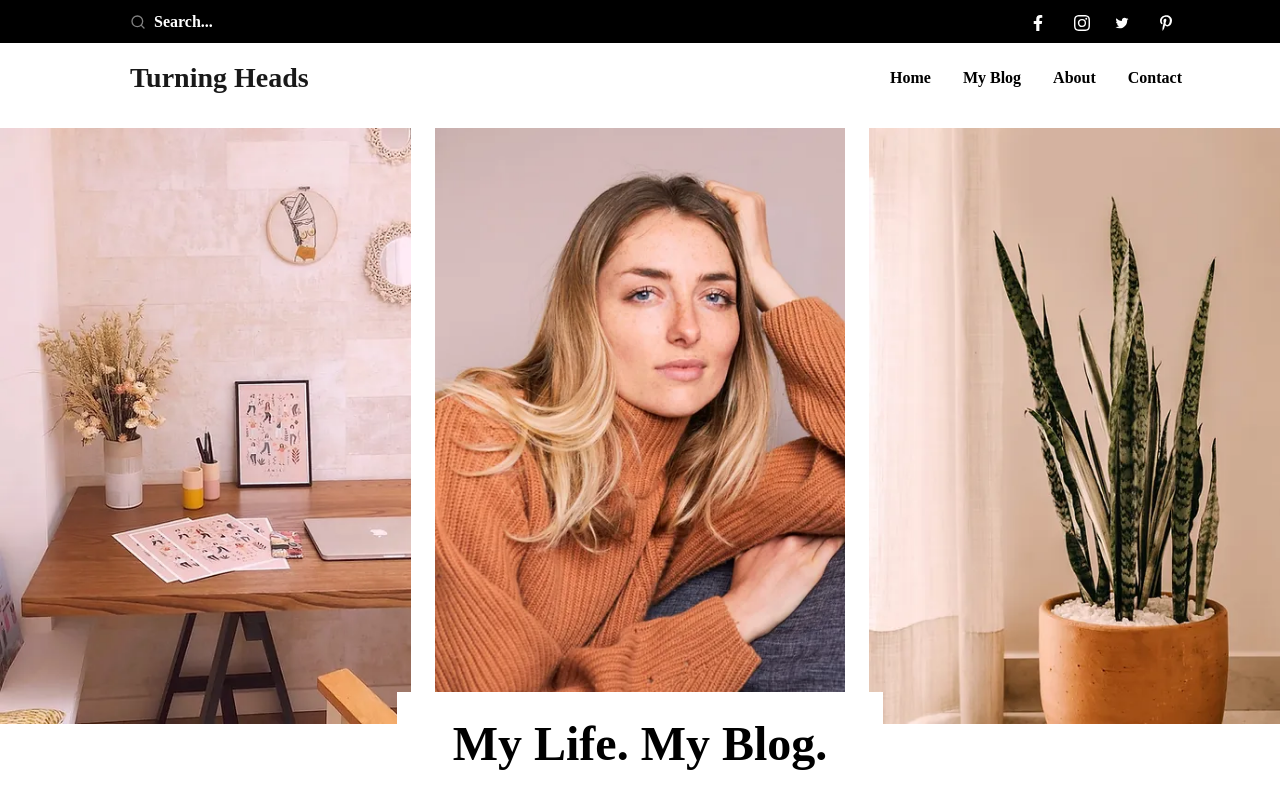
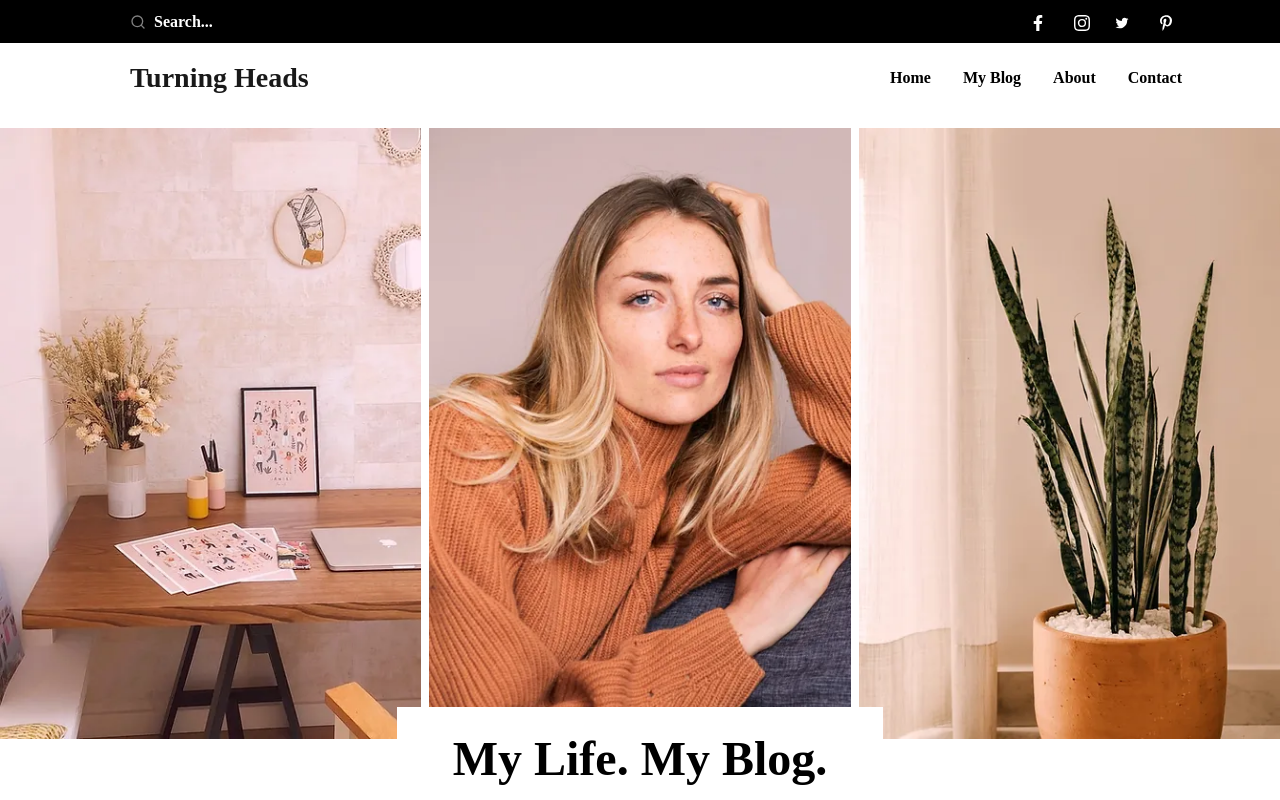
Before and after one commit to abel254/personal-blog, a React (Create React App) app: page / in a window 1280 px wide. Shown: the top 800 px of the page. Built offline with nearby package versions, Linux system fonts and the light colour scheme.

Commit message:
banner updates

```diff
--- a/src/components/banner/Banner.tsx
+++ b/src/components/banner/Banner.tsx
@@ -6,8 +6,8 @@ function Banner() {
   return (
     <>
       <div className="banner">
-        <Row className="flex-nowrap">
-          <Col>
+        <Row className="flex-nowrap gx-2">
+          <Col >
             <div className="image">
               <img src="/img/banner1.webp" alt="banner1" />
             </div>
```
